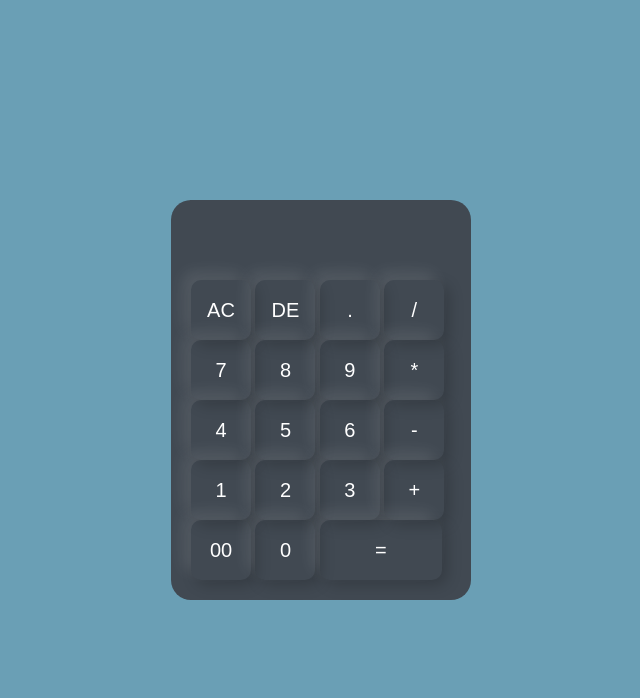
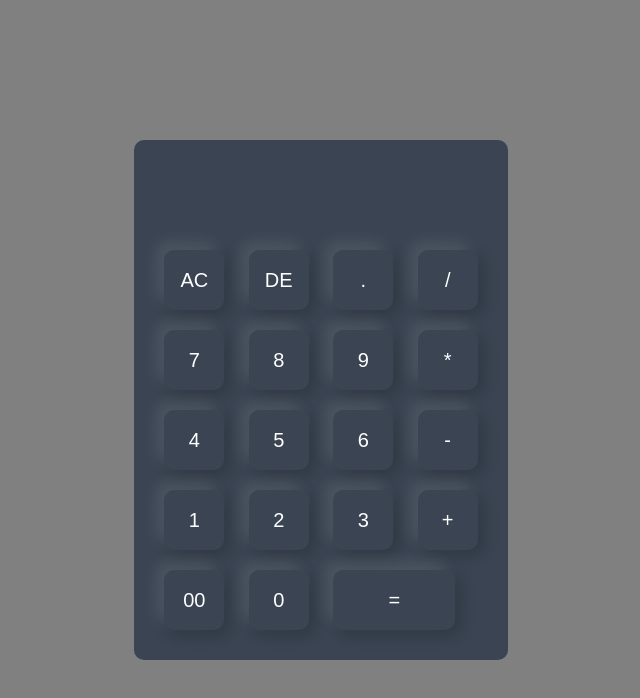
Before and after one commit to reyazbhat1881-lgtm/Simple-Calculator, a plain HTML site: page index.html in a window 1280 px wide. Shown: the whole page, without its empty margins (319-959 px from the left). Drawn offline with Linux system fonts and the light colour scheme.

Commit message:
Improve calculator CSS styling

```diff
--- a/index.css
+++ b/index.css
@@ -8,33 +8,32 @@
 .containter{
     width: 100%;
     height: 100vh;
-    background-color: #6a9fb5;
+
+    background-color: gray;
     display: flex;
     justify-content: center;
     align-items: center;
 }
 
-.calculator{
+.calculator {
+  background-color: #3a4452;
   padding: 20px;
-    height: 400px;
-    width: 300px;
-    background-color: #414952;
-    border-radius: 20px;
-
+  border-radius: 10px;
 }
 
-.calculator form input{
+.calculator form input {
   border: 0;
   outline: 0;
   width: 60px;
   height: 60px;
   border-radius: 10px;
-    box-shadow: -8px -8px 15px rgba(255, 255, 255, 0.1), 5px 5px 15px rgba(0, 0, 0, 0.2);
+  box-shadow: -8px -8px 15px rgba(255,255,255,0.1),
+               5px  5px 15px rgba(0,0,0,0.2);
   background: transparent;
   font-size: 20px;
   color: #fff;
   cursor: pointer;
-
+  margin: 10px;
 }
 
 form .dispaly{
@@ -53,3 +52,11 @@
 form input.equal{
     width: 122px;
 }
+form input.color{
+    color: #ff9500;
+}
+form input.equalto{
+    width: 145px;
+
+    color: #ff9500;
+}
```
Lines whose indentation alone changed are shown as unchanged.
